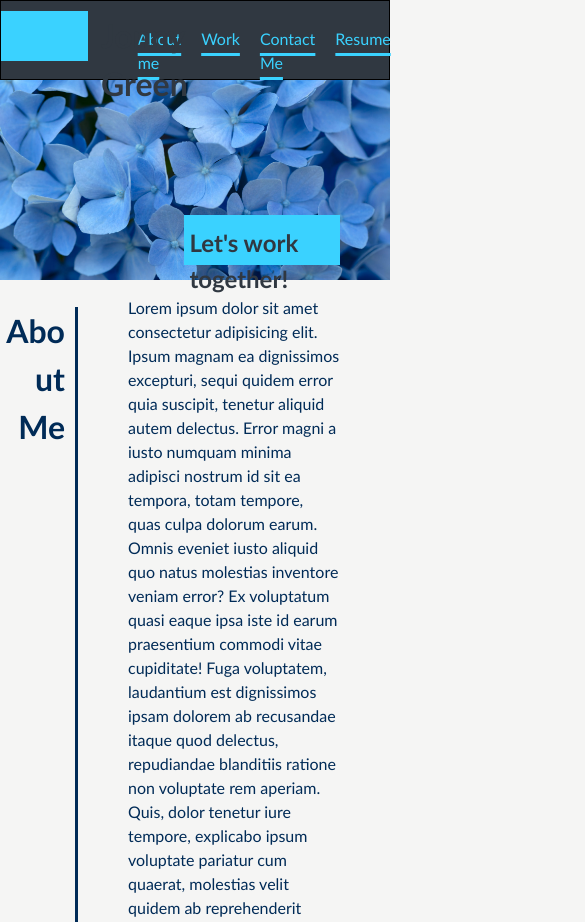
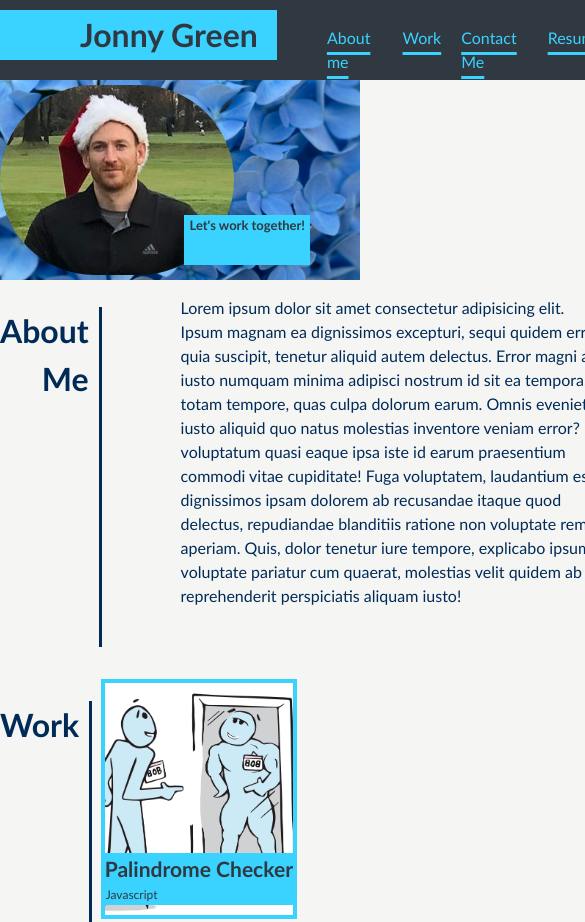
Before and after one commit to JXG052/Jon-Green-Portfolio, a plain HTML site: page index.html in a window 390 px wide. Shown: the top 922 px of the page, 585 px wide, since content can reach past the window. Drawn offline with Linux system fonts and the light colour scheme.

Commit message:
updated so that header and contact me section are more responsive to smaller screens

```diff
--- a/css/style.css
+++ b/css/style.css
@@ -20,7 +20,6 @@
   }
   /* Styling for Header */
   header {
-    border: 1pt solid black;
     display: flex;
     justify-content: space-between;
     background-color: var(--main-gray);
@@ -33,6 +32,7 @@
     width: 300px;
     background-color: var(--main-blue);
     display: flex;
+    flex-wrap: wrap;
   }
   h1 {
     position: relative;
@@ -48,6 +48,7 @@
   nav {
     display: flex;
     justify-content: flex-end;
+    flex-wrap: wrap;
     margin-right: 20px;
   }
   nav ul {
@@ -95,6 +96,7 @@
     position: relative;
     left: -480px;
     border-radius: 100px;
+    bottom: 5px;
   }
 
   /* Applies to About, Work and Contact */
@@ -249,14 +251,35 @@
     transform: translateY(8px);
   }
 
-  /* Media Queries for project Grid */
-  @media screen and(max-width:980px) {
 
+  @media only screen and(max-width:980px) {
+    .hero-banner img {
+      left: 100px;
+
+    }
   }
-  @media screen and (max-width:768px) {
+  @media only screen and (max-width:768px) {
+    * {
+      width:fit-content
+    }
+    .hero-banner{
+      width: fit-content;
+      background-size: cover;
+
+    }
+    .hero-banner img {
+      left: 0px;
+
+    }
+    h1 {
+      position: relative;
+      left: 80px;
+    }
+    h2{
+      font-size: small;
+    }
     #project-container{
         grid-area: project-container;
-        border: 1pt solid greenyellow;
         display: grid;
         grid-gap: 30px;
         grid-template-rows: repeat(5, 250px);
@@ -268,8 +291,12 @@
         "p4"
         "p5";
       }
-      .project{
-        width: 100%;
-      }
+    #contact-section{
+      display: grid;
+      font-size: small;
+    }
+    #contact-section h2 {
+      font-size: small;
+    }
 
   }
```
